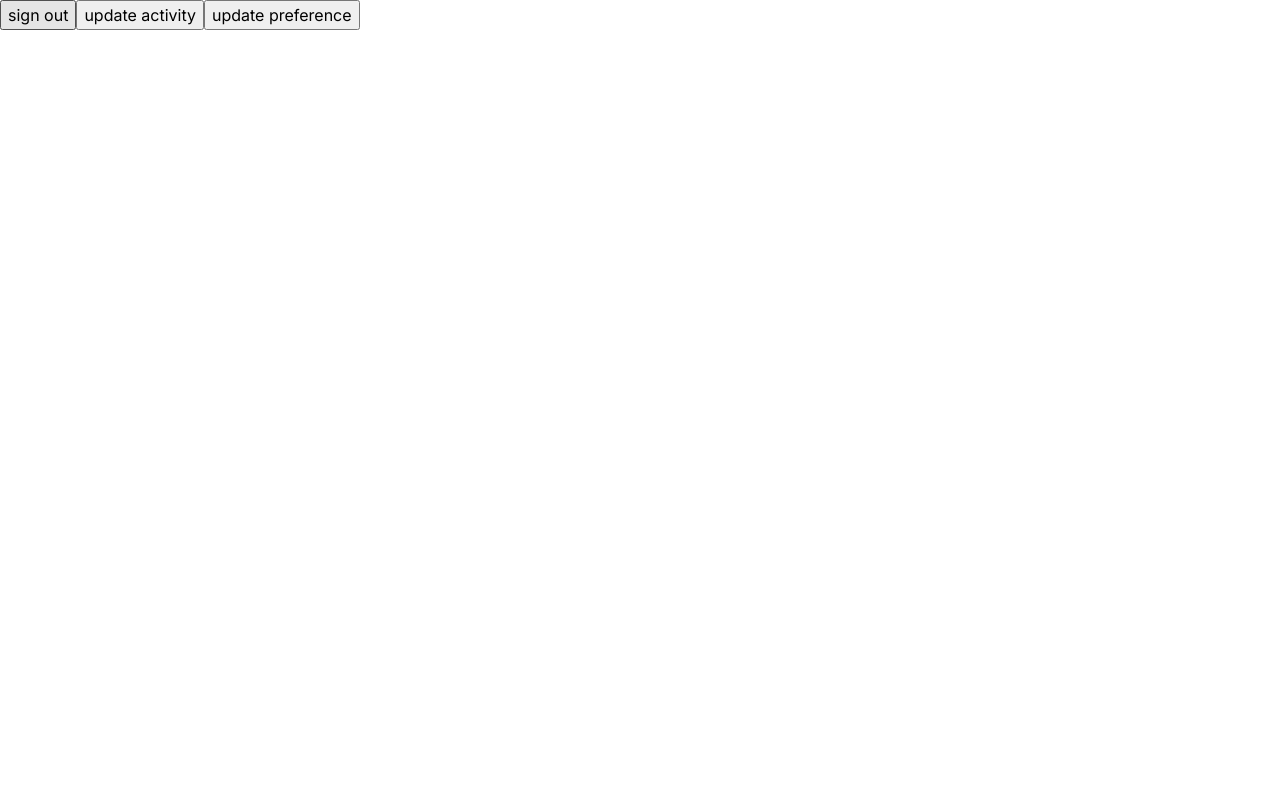
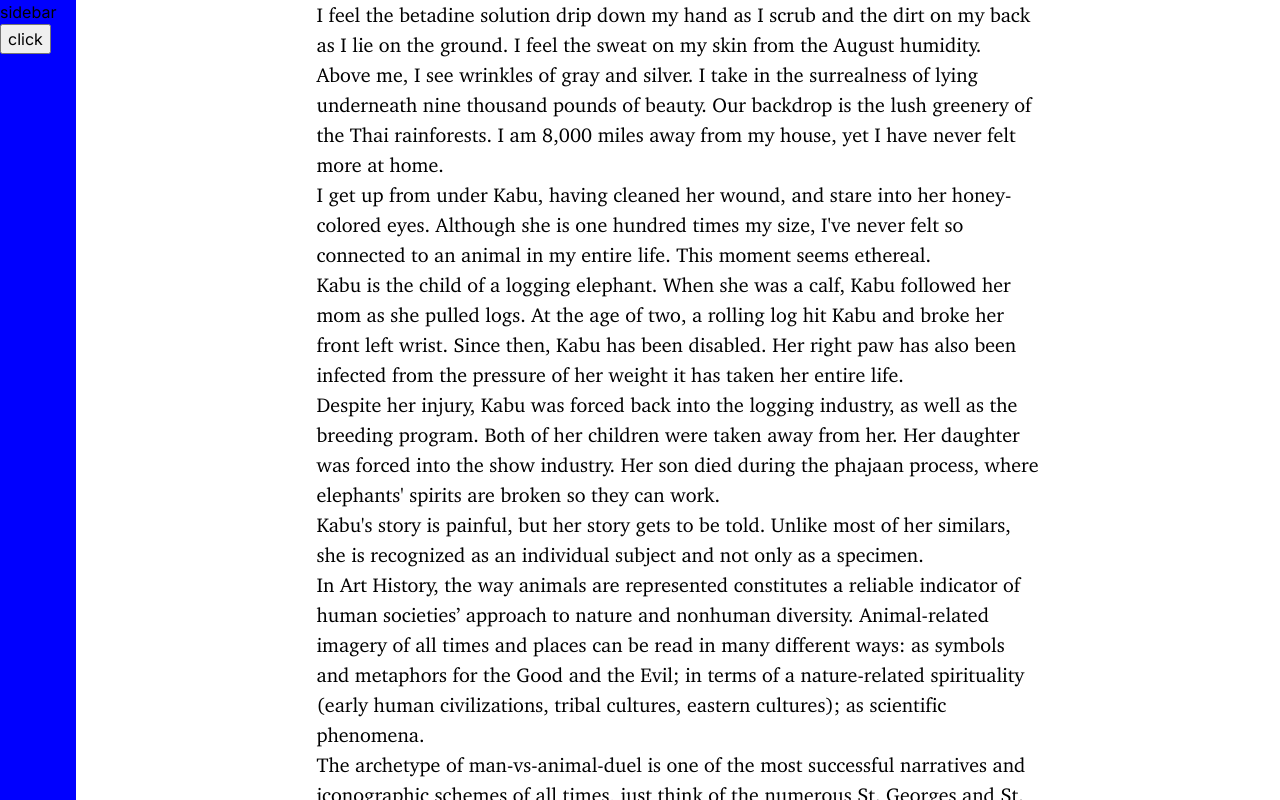
Before and after one commit to andykhoi/andymag-v2, a Next.js app in the folder app/: page / in a window 1280 px wide. Built offline with nearby package versions, Linux system fonts and the light colour scheme; no server answers.

Commit message:
setup testing of editor in index page

```diff
--- a/app/src/pages/index.tsx
+++ b/app/src/pages/index.tsx
@@ -1,32 +1,18 @@
-import { useEffect } from 'react'
-import { Authenticate } from '@/components/authentication/Authenticate'
-import { SignUpForm } from '@/components/authentication/SignUpForm'
-import { useRouter } from 'next/router'
-import { useUser } from '@clerk/nextjs'
-import { useClerk, useSignUp, useSignIn } from '@clerk/nextjs'
-import { usePreferences, useActivity } from '@/contexts/UserContext'
-import { useGetPreferencesAndActivityWithIdLazyQuery } from '@/graphql/queries/getPreferencesAndActivityWithId'
-import { useApolloClient } from '@apollo/client'
+import { Editor } from '@/editor/components/Editor'
 
 const Home = () => {
-	// const { user } = useUser()
-	const { signOut } = useClerk()
-	const client  = useApolloClient()
-	// const { signUp } = useSignUp()
-	// const { signIn } = useSignIn()
-	const { isLoading: isPreferencesLoading, preferences, updatePreferences } = usePreferences()
-	const { isLoading: isActivityLoading, activity, updateActivity } = useActivity()
-	const { user } = useUser()
 
 	return (
-		<div>
-			<button onClick={() => {
-				client.cache.reset()
-				signOut()
-			}}>sign out</button>
-			<button onClick={() => updateActivity({ type: 'navigation', tags: ['page:home'], timestamp: Date.now().toString() }) }>update activity</button>
-			<button onClick={() => updatePreferences({ autoCollapseHeader: true, fontSize: 'sm' })}>update preference</button>
-		</div>
+		<Editor>
+			<div>I feel the betadine solution drip down my hand as I scrub and the dirt on my back as I lie on the ground. I feel the sweat on my skin from the August humidity. Above me, I see wrinkles of gray and silver. I take in the surrealness of lying underneath nine thousand pounds of beauty. Our backdrop is the lush greenery of the Thai rainforests. I am 8,000 miles away from my house, yet I have never felt more at home. </div>
+			<div>I get up from under Kabu, having cleaned her wound, and stare into her honey-colored eyes. Although she is one hundred times my size, I've never felt so connected to an animal in my entire life. This moment seems ethereal.</div>
+			<div>Kabu is the child of a logging elephant. When she was a calf, Kabu followed her mom as she pulled logs. At the age of two, a rolling log hit Kabu and broke her front left wrist. Since then, Kabu has been disabled. Her right paw has also been infected from the pressure of her weight it has taken her entire life.</div>
+			<div>Despite her injury, Kabu was forced back into the logging industry, as well as the breeding program. Both of her children were taken away from her. Her daughter was forced into the show industry. Her son died during the phajaan process, where elephants&apos; spirits are broken so they can work.</div>
+			<div>Kabu&apos;s story is painful, but her story gets to be told. Unlike most of her similars, she is recognized as an individual subject and not only as a specimen.</div>
+			<div>In Art History, the way animals are represented constitutes a reliable indicator of human societies’ approach to nature and nonhuman diversity. Animal-related imagery of all times and places can be read in many different ways: as symbols and metaphors for the Good and the Evil; in terms of a nature-related spirituality (early human civilizations, tribal cultures, eastern cultures); as scientific phenomena.</div>
+			<div>The archetype of man-vs-animal-duel is one of the most successful narratives and iconographic schemes of all times, just think of the numerous St. Georges and St. Michaels fighting dragons all over art history.</div>
+			<div>Of course, there are also animal fiction genres based on interspecies friendship and love. But in these cases, the animals’ intelligence is usually measured by their ability to behave like humans. In other words: we want animals to be the losers, or we want them to be like us.</div>
+		</Editor>
 	)
 }
 
```
Also changed, not shown: app/src/editor/components/ContentWrapper.tsx (indentation only).
